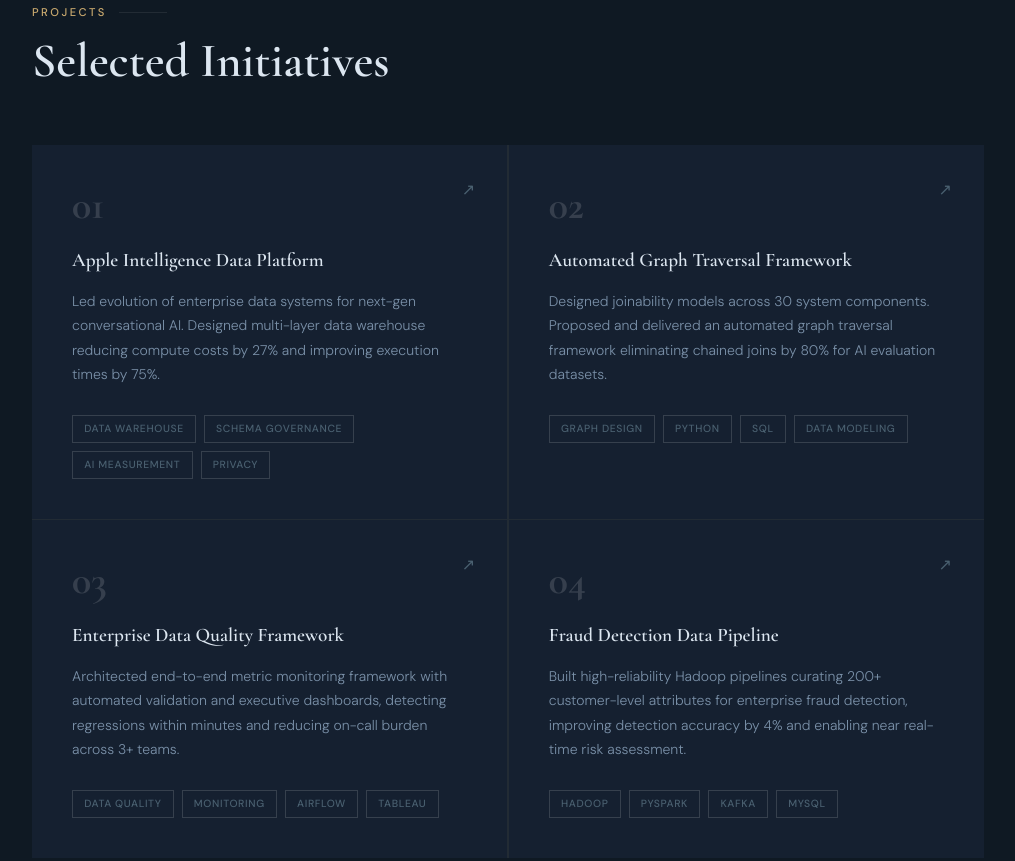
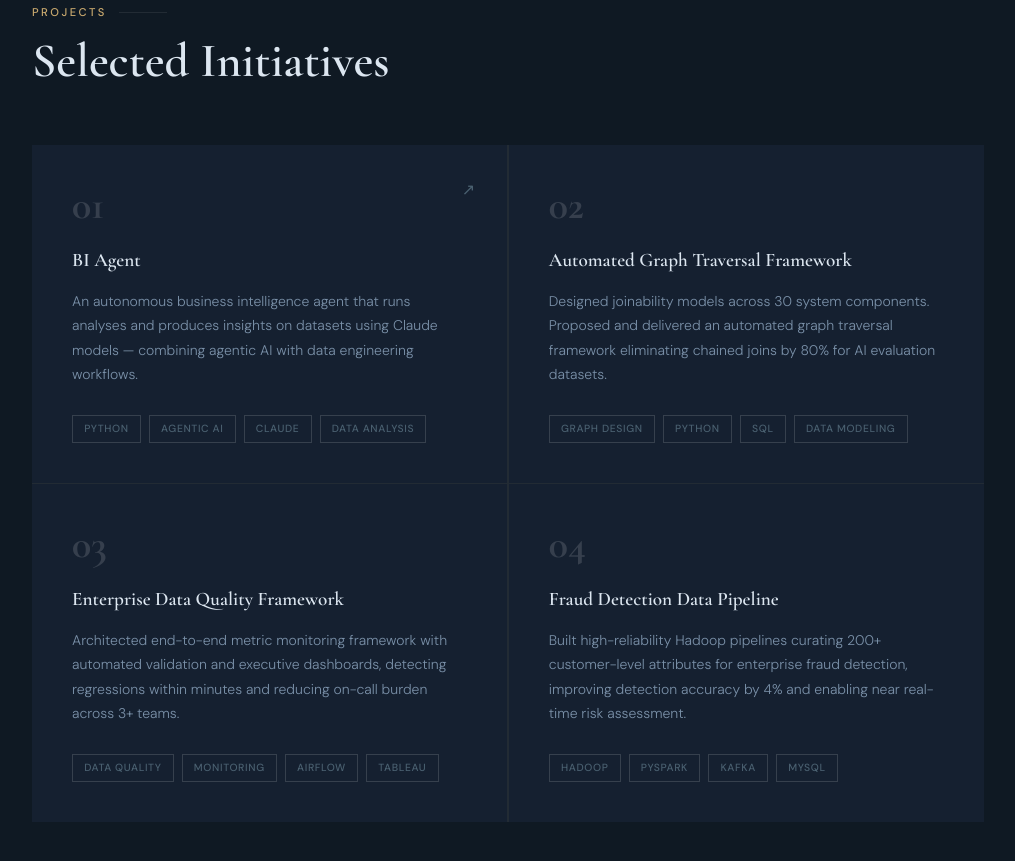
Before and after one commit to nandini-viswanathan/nandini-viswanathan.github.io, a plain HTML site: page index.html in a window 1280 px wide. Shown: the part 3234-4095 px from the top of the page, without its empty margins (132-1147 px from the left). Drawn offline with nearby package versions, Linux system fonts and the light colour scheme.

Commit message:
Add files via upload

```diff
--- a/index.html
+++ b/index.html
@@ -504,7 +504,8 @@
 
     .project-card:hover { background: var(--bg3); }
 
-    .project-card::after {
+    /* Arrow only on cards that are real links */
+    a.project-card::after {
       content: '↗';
       position: absolute;
       top: 2rem; right: 2rem;
@@ -513,7 +514,7 @@
       transition: color 0.25s, transform 0.25s;
     }
 
-    .project-card:hover::after { color: var(--gold); transform: translate(2px, -2px); }
+    a.project-card:hover::after { color: var(--gold); transform: translate(2px, -2px); }
 
     .project-number {
       font-family: var(--serif);
@@ -955,15 +956,15 @@
     </div>
     <div class="projects-grid">
 
-      <div class="project-card">
+      <a href="https://github.com/datumScience/bi_agent" target="_blank" rel="noopener" class="project-card">
         <div class="project-number">01</div>
-        <div class="project-title">Apple Intelligence Data Platform</div>
-        <p class="project-desc">Led evolution of enterprise data systems for next-gen conversational AI. Designed multi-layer data warehouse reducing compute costs by 27% and improving execution times by 75%.</p>
+        <div class="project-title">BI Agent</div>
+        <p class="project-desc">An autonomous business intelligence agent that runs analyses and produces insights on datasets using Claude models — combining agentic AI with data engineering workflows.</p>
         <div class="project-tags">
-          <span class="tag">Data Warehouse</span><span class="tag">Schema Governance</span>
-          <span class="tag">AI Measurement</span><span class="tag">Privacy</span>
+          <span class="tag">Python</span><span class="tag">Agentic AI</span>
+          <span class="tag">Claude</span><span class="tag">Data Analysis</span>
         </div>
-      </div>
+      </a>
 
       <div class="project-card">
         <div class="project-number">02</div>
```
